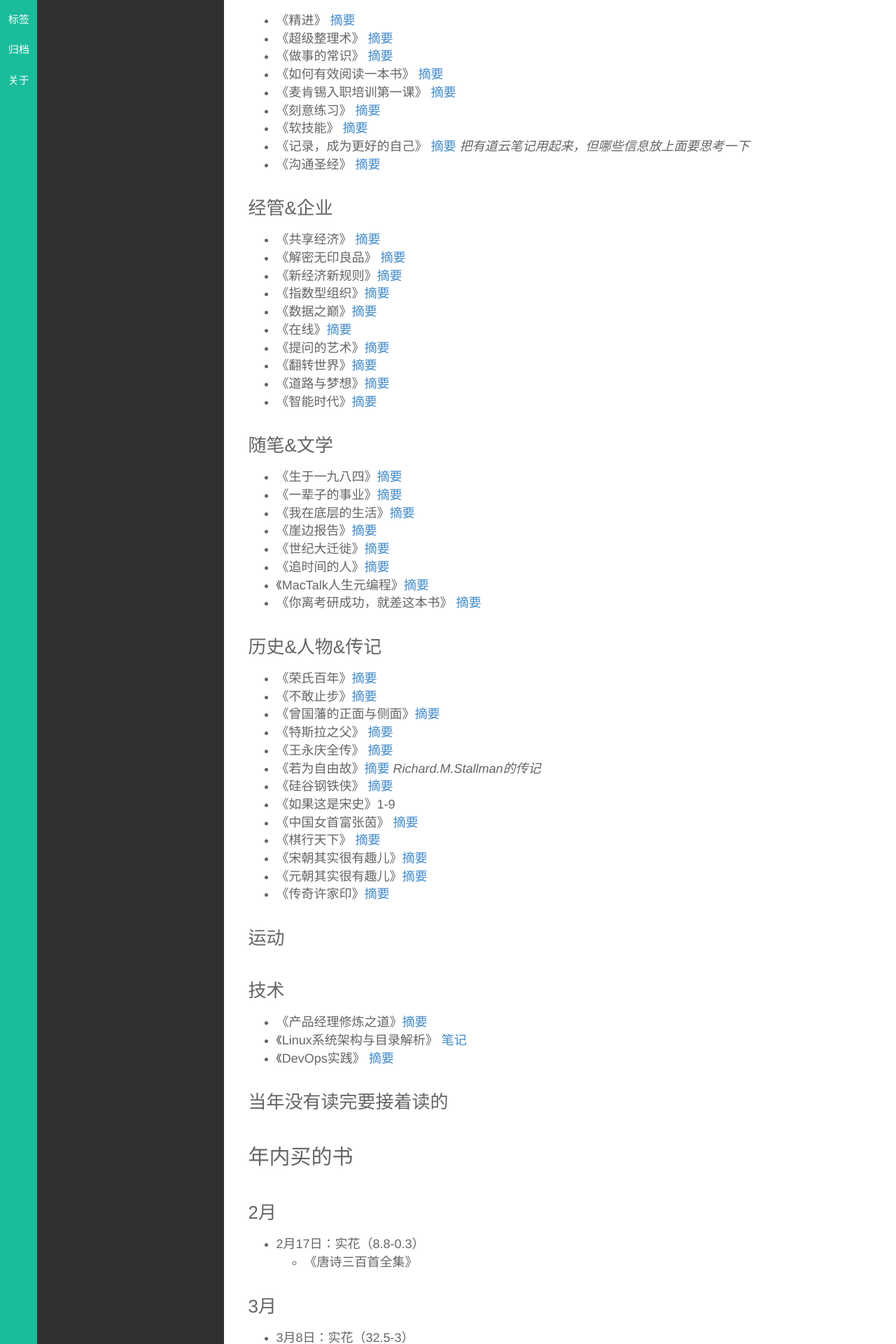
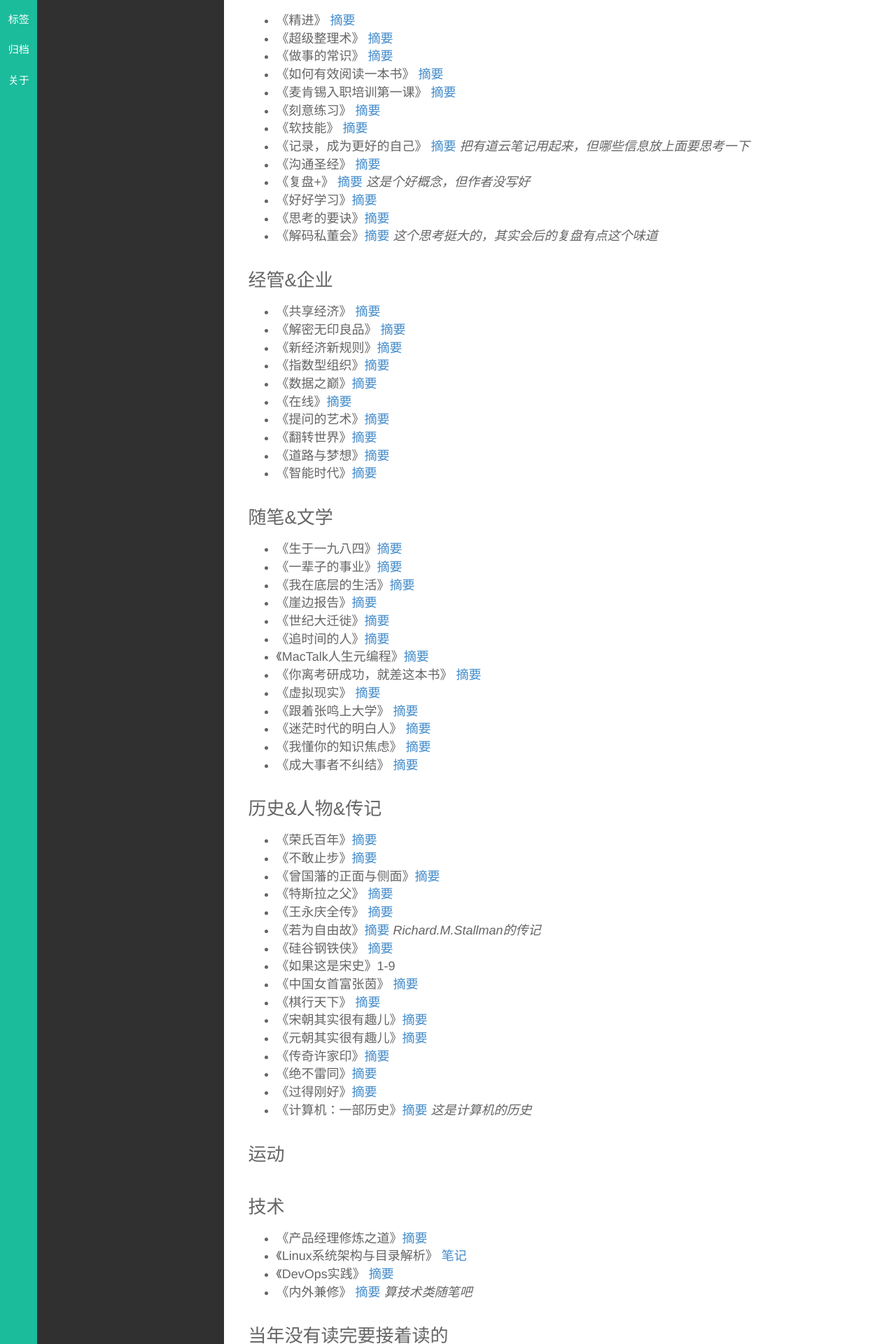
Before and after one commit to wolflion/blog, a Jekyll site: the page built from _posts/读书/2017-04-13-book-list-2017.md, in a window 1280 px wide. Shown: the part 356-2276 px from the top of the page at 70% size. Built offline with Jekyll 4.4.1, drawn with Linux system fonts in a browser that asks for light colours.

Commit message:
2017-12-04更新9-11月份的读书摘要。

```diff
--- a/_posts/读书/2017-04-13-book-list-2017.md
+++ b/_posts/读书/2017-04-13-book-list-2017.md
@@ -20,6 +20,10 @@ description:
 + 《软技能》 [摘要](http://www.jianshu.com/p/7e1469d82537)
 + 《记录，成为更好的自己》 [摘要](http://www.jianshu.com/p/edecc3719ee4) *把有道云笔记用起来，但哪些信息放上面要思考一下*
 + 《沟通圣经》 [摘要](http://www.jianshu.com/p/1bc5a257eec5)
++ 《复盘+》 [摘要](http://www.jianshu.com/p/5e63cb07703b) *这是个好概念，但作者没写好*
++ 《好好学习》[摘要](http://www.jianshu.com/p/4d4d046a28e6)
++ 《思考的要诀》[摘要](http://www.jianshu.com/p/4c440a4128dc)
++ 《解码私董会》[摘要](http://www.jianshu.com/p/f396a1322185) *这个思考挺大的，其实会后的复盘有点这个味道*
 
 ###  经管&企业
 + 《共享经济》 [摘要](http://www.jianshu.com/p/a42b72f1beb7)
@@ -42,6 +46,11 @@ description:
 + 《追时间的人》[摘要](http://www.jianshu.com/p/701ac75af0a1)
 + 《MacTalk人生元编程》[摘要](http://www.jianshu.com/p/26de920df58f)
 + 《你离考研成功，就差这本书》 [摘要](http://www.jianshu.com/p/deb50cc10dfe)
++ 《虚拟现实》 [摘要](http://www.jianshu.com/p/3ba125a042e6)
++ 《跟着张鸣上大学》 [摘要](http://www.jianshu.com/p/e7c66a151ee3)
++ 《迷茫时代的明白人》 [摘要](http://www.jianshu.com/p/59198de7388d)
++ 《我懂你的知识焦虑》 [摘要](http://www.jianshu.com/p/ddf40227c763)
++ 《成大事者不纠结》 [摘要](http://www.jianshu.com/p/3dee61a4feb9)
 
 ###  历史&人物&传记
 + 《荣氏百年》[摘要](http://www.jianshu.com/p/d18117510646)
@@ -57,6 +66,9 @@ description:
 + 《宋朝其实很有趣儿》[摘要](http://www.jianshu.com/p/3e0719ea89e1)
 + 《元朝其实很有趣儿》[摘要](http://www.jianshu.com/p/cf208ee78be9)
 + 《传奇许家印》[摘要](http://www.jianshu.com/p/1bbc2d787a18)
++ 《绝不雷同》[摘要](http://www.jianshu.com/p/da067c1436be)
++ 《过得刚好》[摘要](http://www.jianshu.com/p/eeb46bd2103b)
++ 《计算机：一部历史》[摘要](http://www.jianshu.com/p/93a7a520f535) *这是计算机的历史*
 
 ###  运动
 
@@ -65,6 +77,7 @@ description:
 + 《产品经理修炼之道》[摘要](http://www.jianshu.com/p/6230c4ff9a45)
 + 《Linux系统架构与目录解析》 [笔记](http://lionelshen.cn/2017/05/06/Linux-Arch-Dir.html)
 + 《DevOps实践》 [摘要](https://my.oschina.net/wolflion/blog/903739)
++ 《内外兼修》 [摘要](http://www.jianshu.com/p/b31df425609f) *算技术类随笔吧*
 
 ###  当年没有读完要接着读的
 
```
